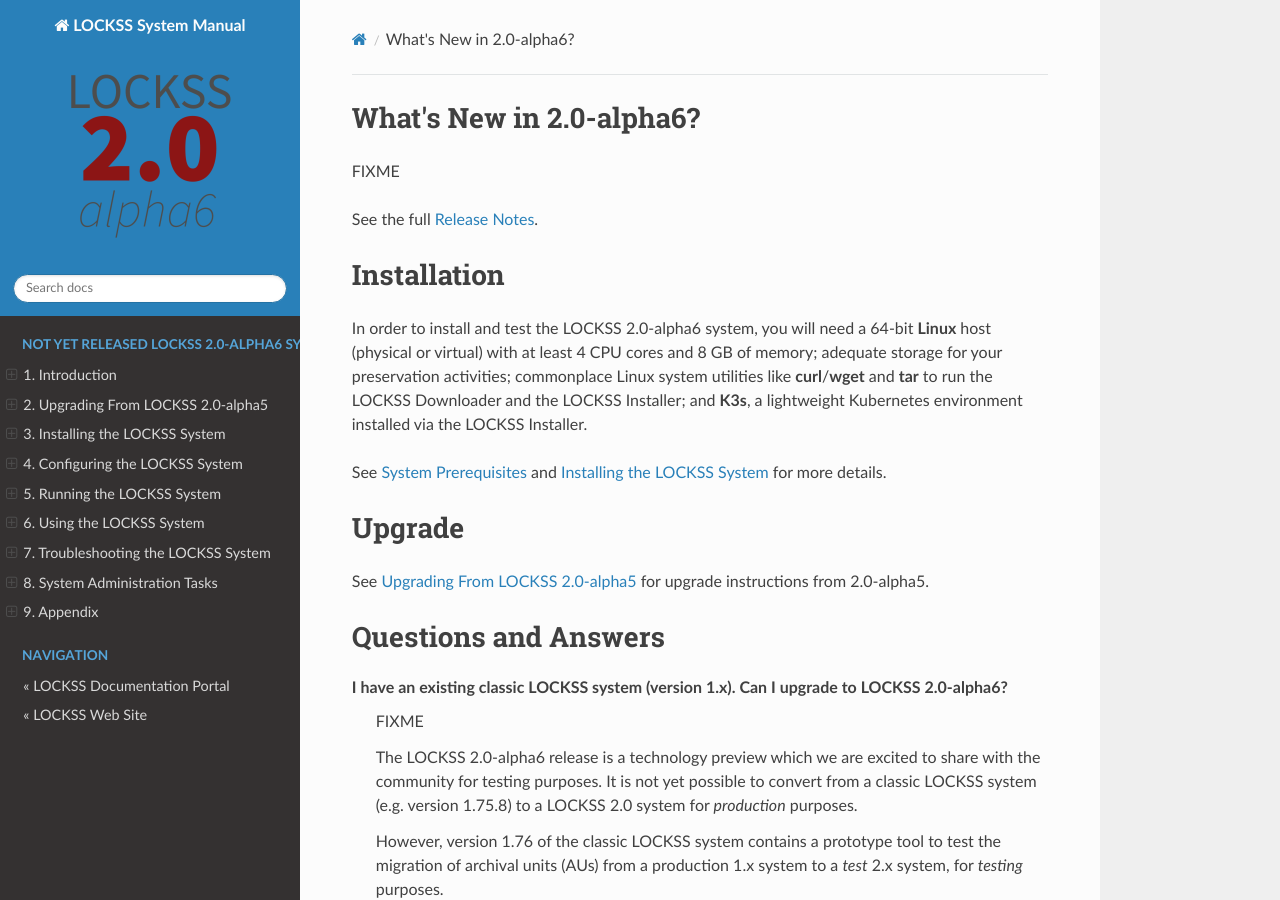
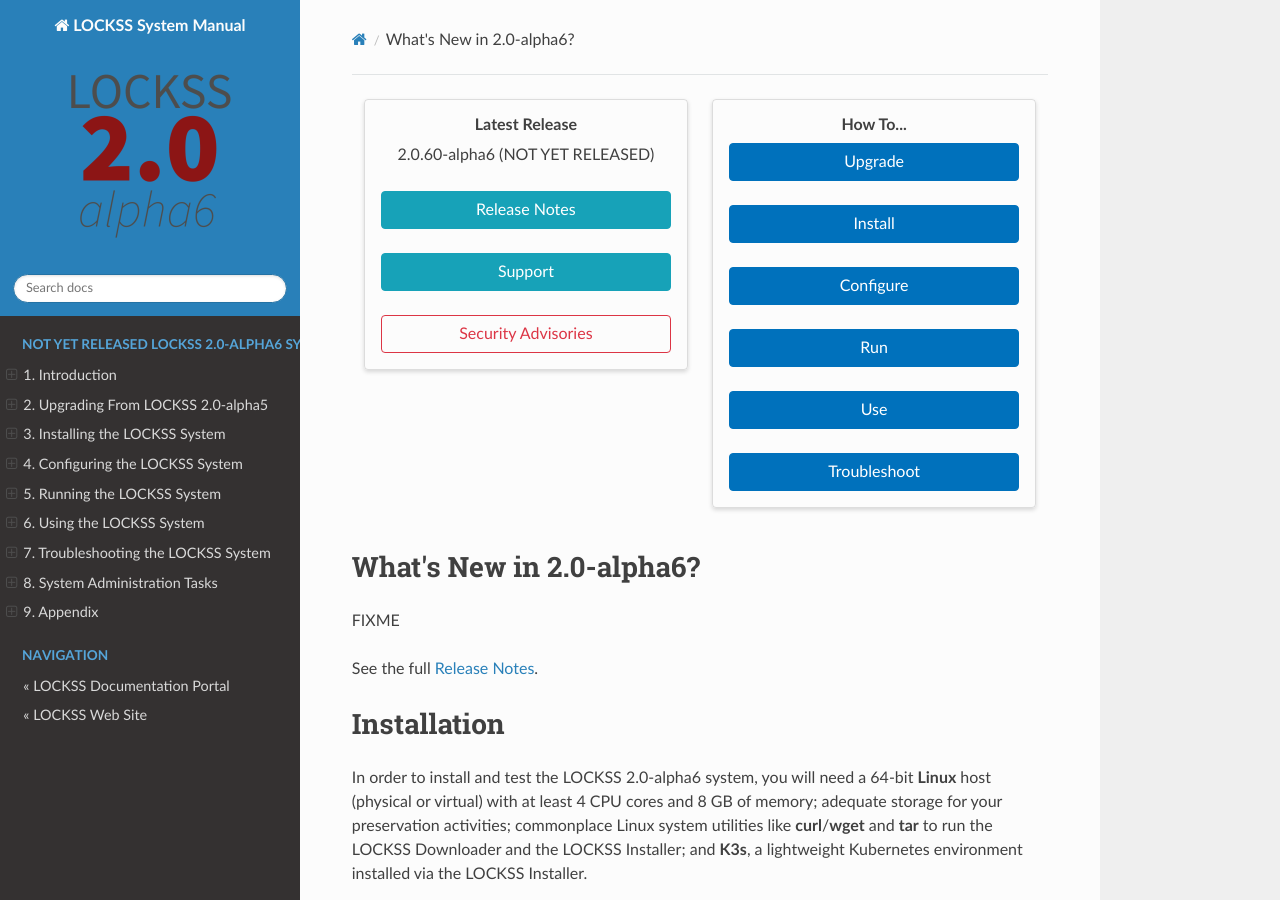
Before and after one commit to lockss/lockss-rtd-manual, a Sphinx documentation site: the page built from docs/front-page.rst, in a window 1280 px wide and 900 px high. Built offline with Sphinx 7.4.7 and the Read the Docs theme 2.0.0, drawn with Linux system fonts in a browser that asks for light colours; cross-references to code outside the pages are shown as plain code; some of the changed text lies outside the part shown.

Commit message:
Front page layout. Future support page.

```diff
--- a/docs/front-page.rst
+++ b/docs/front-page.rst
@@ -1,3 +1,81 @@
+.. grid:: 1 1 2 2
+
+   .. grid-item::
+
+      .. card:: Latest Release
+         :text-align: center
+
+         .. COMMENT LATESTVERSION
+
+         .. COMMENT RELEASEDATE
+
+         2.0.60-alpha6 (NOT YET RELEASED)
+
+         .. button-ref:: appendix/release-notes
+            :ref-type: doc
+            :color: info
+            :expand:
+
+         .. button-ref:: troubleshooting/support
+            :ref-type: doc
+            :color: info
+            :expand:
+
+         .. COMMENT add :outline: if there are no advisories for that version yet, remove it when there are:
+
+         .. button-ref:: appendix/security
+            :ref-type: doc
+            :color: danger
+            :expand:
+            :outline:
+
+   .. grid-item::
+
+      .. card:: How To...
+         :text-align: center
+
+         .. button-ref:: upgrading/index
+            :ref-type: doc
+            :color: primary
+            :expand:
+
+            Upgrade
+
+         .. button-ref:: installing/index
+            :ref-type: doc
+            :color: primary
+            :expand:
+
+            Install
+
+         .. button-ref:: configuring
+            :ref-type: doc
+            :color: primary
+            :expand:
+
+            Configure
+
+         .. button-ref:: running
+            :ref-type: doc
+            :color: primary
+            :expand:
+
+            Run
+
+         .. button-ref:: using/index
+            :ref-type: doc
+            :color: primary
+            :expand:
+
+            Use
+
+         .. button-ref:: troubleshooting/index
+            :ref-type: doc
+            :color: primary
+            :expand:
+
+            Troubleshoot
+
 .. COMMENT LATESTVERSION
 
 -------------------------
--- a/docs/troubleshooting/index.rst
+++ b/docs/troubleshooting/index.rst
@@ -11,6 +11,7 @@ Sections include guidance for troubleshooting networking-related components like
 .. toctree::
    :maxdepth: 1
 
+   support
    known-issues
    iptables
    firewalld
--- /dev/null
+++ b/docs/troubleshooting/support.rst
@@ -0,0 +1,5 @@
+=======
+Support
+=======
+
+FIXME
```
Also changed, not shown: other parts of docs/front-page.rst (+4 -0 lines), docs/index.rst (+0 -9 lines).
